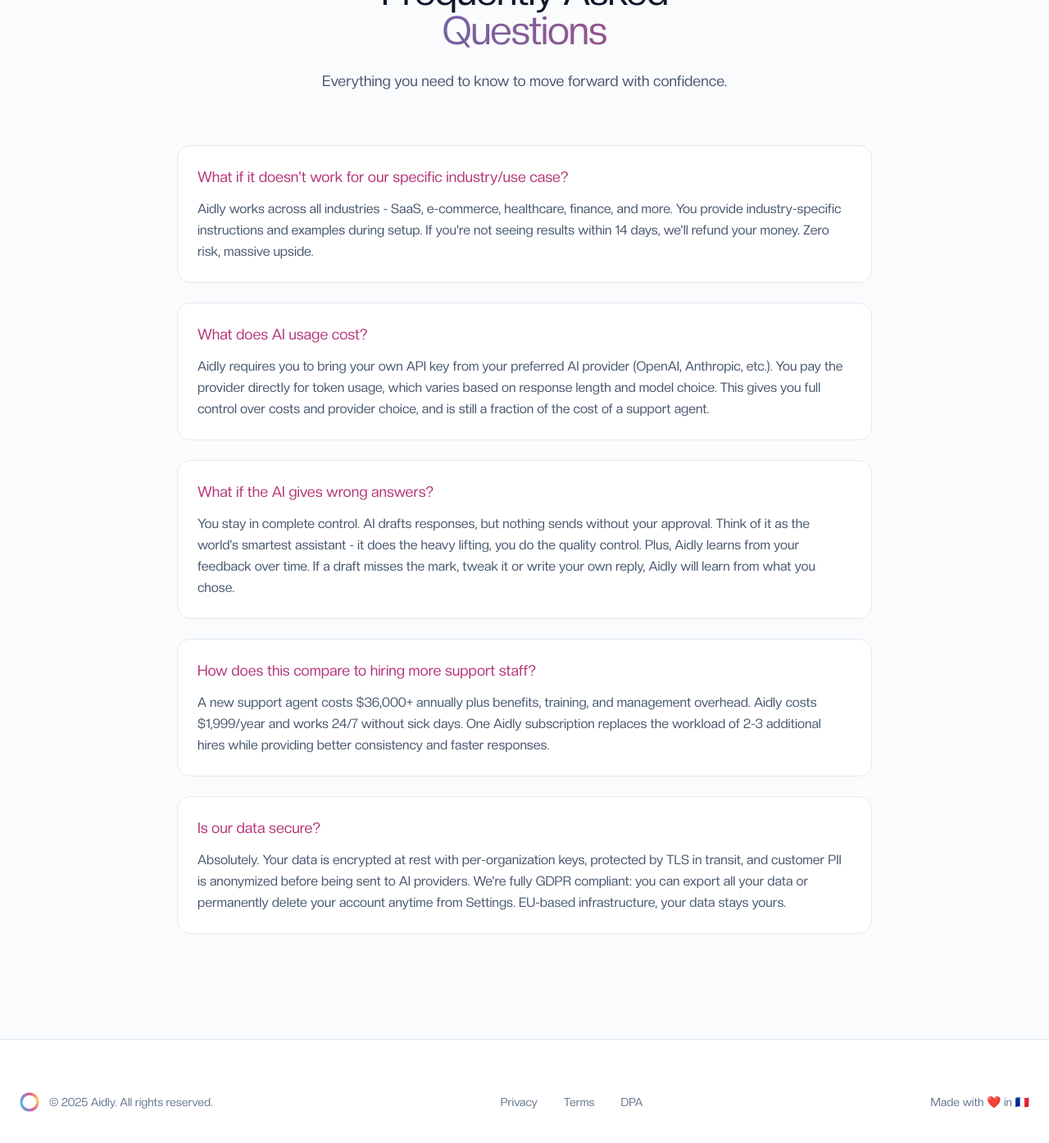
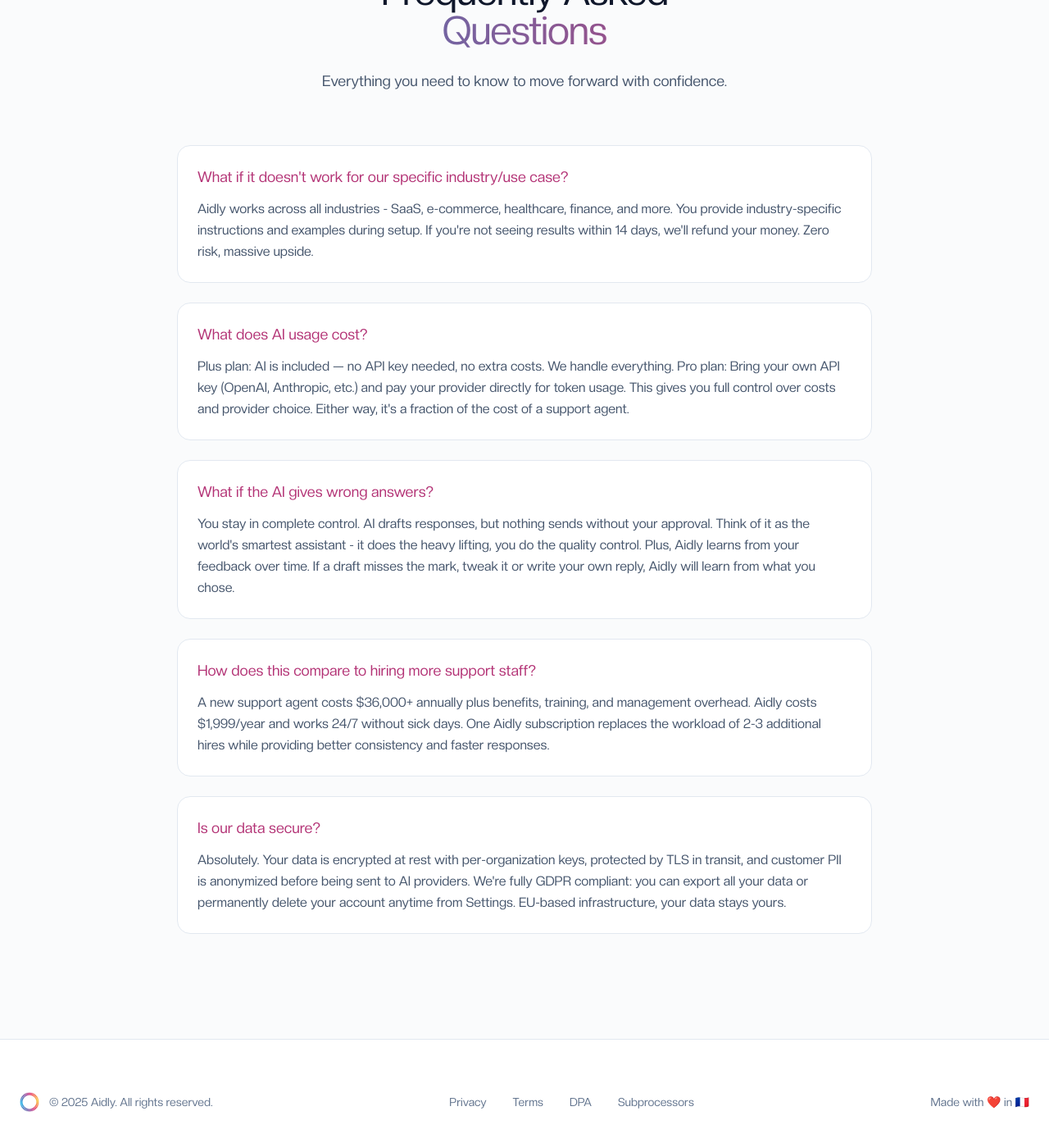
Before and after one commit to matiiimat/cs-appv1, a Next.js app: page / in a window 1280 px wide. Shown: the part 5225-6619 px from the top of the page at 82% size. Built offline with nearby package versions, Linux system fonts and the light colour scheme; a web font is replaced by a local one.

Commit message:
Landing Page Update

```diff
--- a/app/page.tsx
+++ b/app/page.tsx
@@ -936,7 +936,7 @@ export default function LuxuryLanding() {
                 },
                 {
                   q: "What does AI usage cost?",
-                  a: "Aidly requires you to bring your own API key from your preferred AI provider (OpenAI, Anthropic, etc.). You pay the provider directly for token usage, which varies based on response length and model choice. This gives you full control over costs and provider choice, and is still a fraction of the cost of a support agent."
+                  a: "Plus plan: AI is included — no API key needed, no extra costs. We handle everything. Pro plan: Bring your own API key (OpenAI, Anthropic, etc.) and pay your provider directly for token usage. This gives you full control over costs and provider choice. Either way, it's a fraction of the cost of a support agent."
                 },
                 {
                   q: "What if the AI gives wrong answers?",
@@ -975,8 +975,8 @@ export default function LuxuryLanding() {
               <div className="flex items-center gap-8 text-sm text-slate-500 dark:text-white/40">
                 <Link href="/privacy" className="transition-colors hover:text-slate-900 dark:hover:text-white">Privacy</Link>
                 <Link href="/terms" className="transition-colors hover:text-slate-900 dark:hover:text-white">Terms</Link>
-                {/*<Link href="/careers" className="transition-colors hover:text-slate-900 dark:hover:text-white">Careers</Link>*/}
                 <Link href="/dpa" className="transition-colors hover:text-slate-900 dark:hover:text-white">DPA</Link>
+                <Link href="/subprocessors" className="transition-colors hover:text-slate-900 dark:hover:text-white">Subprocessors</Link>
               </div>
 
               <div className="text-sm text-slate-500 dark:text-white/40">
```
